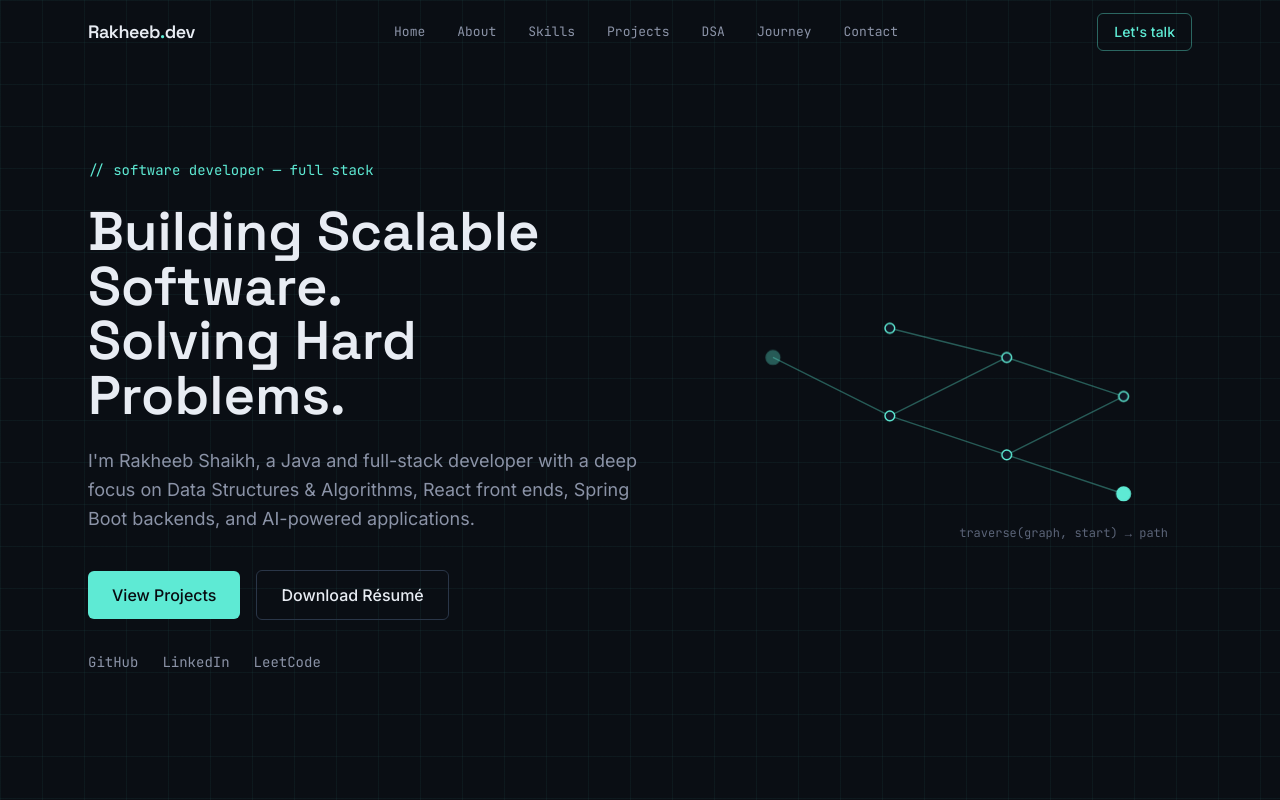
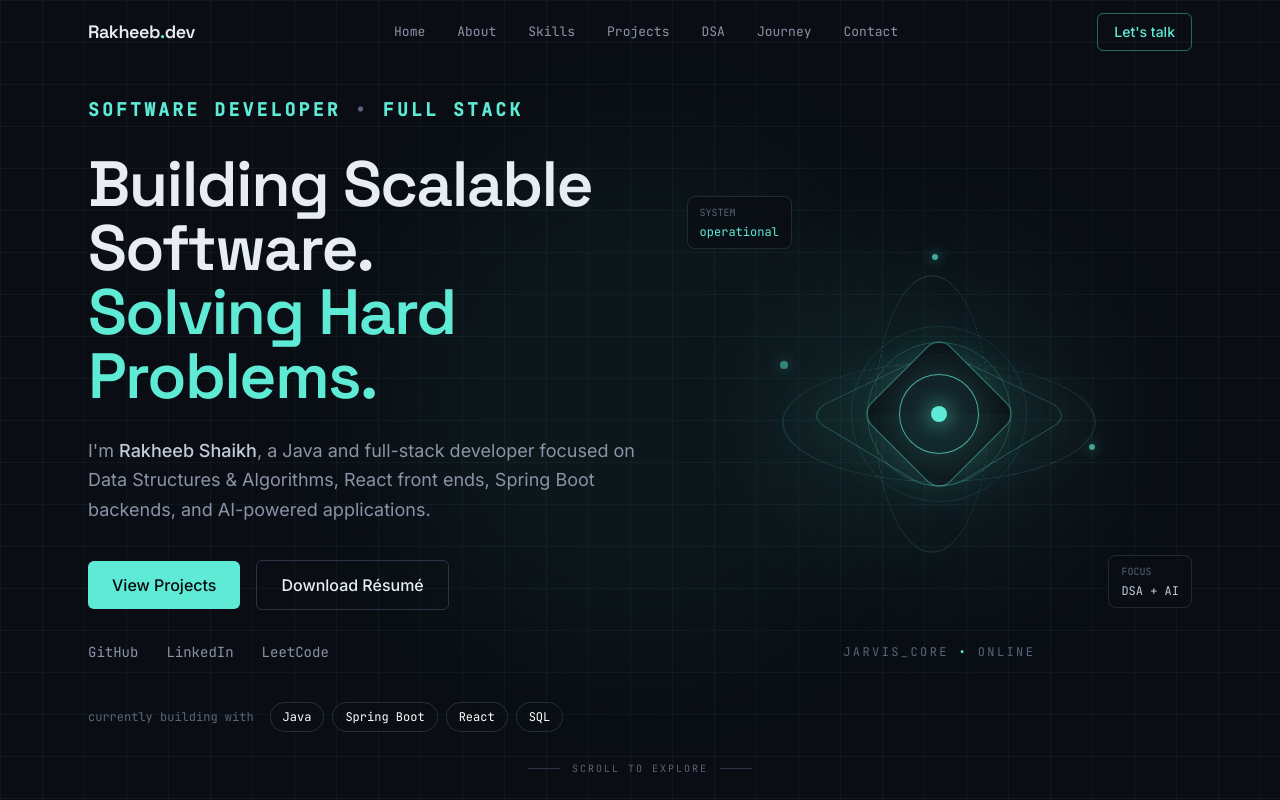
Before and after one commit to rakheebshaikh906-droid/My-Portfolio, a React (Vite) app: page / in a window 1280 px wide. Shown: the top 800 px of the page. Built offline with nearby package versions, Linux system fonts and the light colour scheme.

Commit message:
portfolio

```diff
--- a/src/components/Hero.jsx
+++ b/src/components/Hero.jsx
@@ -4,135 +4,215 @@ const CTA_LINKS = [
 ]
 
 const SOCIAL_LINKS = [
-  { label: 'GitHub', href: 'https://github.com/rakheebshaikh906-droid' },
-  { label: 'LinkedIn', href: 'https://www.linkedin.com/in/rakheeb-shaikh-54830b380/' },
-  { label: 'LeetCode', href: 'https://leetcode.com/u/rakheebshaikh906/' },
+  {
+    label: 'GitHub',
+    href: 'https://github.com/rakheebshaikh906-droid',
+  },
+  {
+    label: 'LinkedIn',
+    href: 'https://www.linkedin.com/in/rakheeb-shaikh-54830b380/',
+  },
+  {
+    label: 'LeetCode',
+    href: 'https://leetcode.com/u/rakheebshaikh906/',
+  },
 ]
 
-// Node coordinates for the signature "graph traversal" visual —
-// a nod to Rakheeb's DSA focus and the Jarvis assistant's decision graph.
-const NODES = [
-  { id: 0, x: 40, y: 60 },
-  { id: 1, x: 160, y: 30 },
-  { id: 2, x: 160, y: 120 },
-  { id: 3, x: 280, y: 60 },
-  { id: 4, x: 280, y: 160 },
-  { id: 5, x: 400, y: 100 },
-  { id: 6, x: 400, y: 200 },
-]
-
-const EDGES = [
-  [0, 1],
-  [0, 2],
-  [1, 3],
-  [2, 3],
-  [2, 4],
-  [3, 5],
-  [4, 5],
-  [4, 6],
-]
+const TECH_STACK = ['Java', 'Spring Boot', 'React', 'SQL']
 
 export default function Hero() {
   return (
     <section
       id="home"
-      className="relative min-h-screen flex items-center bg-schematic bg-grid-fade pt-24 pb-16 overflow-hidden"
+      className="relative min-h-screen overflow-hidden bg-schematic bg-grid-fade pt-24 pb-16"
     >
-      <div className="max-w-6xl mx-auto px-6 grid lg:grid-cols-[1.1fr_0.9fr] gap-16 items-center w-full">
-        <div>
-          <p className="font-mono text-sm text-signal-teal mb-6">// software developer — full stack</p>
+      <div
+        aria-hidden="true"
+        className="pointer-events-none absolute left-1/2 top-1/2 h-[520px] w-[520px] -translate-x-1/2 -translate-y-1/2 rounded-full bg-signal-teal/[0.035] blur-3xl"
+      />
 
-          <h1 className="font-display font-semibold text-4xl sm:text-5xl lg:text-[3.4rem] leading-[1.08] text-fog-100 text-balance">
+      <div className="relative mx-auto grid w-full max-w-6xl items-center gap-14 px-6 lg:grid-cols-[1.05fr_0.95fr] lg:gap-10">
+
+        <div className="relative z-10">
+
+          <div className="mb-7">
+            <p className="font-mono text-base font-semibold uppercase tracking-[0.18em] text-signal-teal sm:text-lg">
+              Software Developer{' '}
+              <span className="text-fog-700">•</span> Full Stack
+            </p>
+          </div>
+
+          <h1 className="font-display text-balance text-4xl font-semibold leading-[1.04] tracking-tight text-fog-100 sm:text-5xl lg:text-[4rem]">
             Building Scalable Software.
             <br />
+            <span className="text-signal-teal">
               Solving Hard Problems.
+            </span>
           </h1>
 
-          <p className="mt-6 text-fog-500 text-lg leading-relaxed max-w-xl">
-            I'm Rakheeb Shaikh, a Java and full-stack developer with a deep focus on Data
-            Structures &amp; Algorithms, React front ends, Spring Boot backends, and
+          <p className="mt-7 max-w-xl text-lg leading-relaxed text-fog-500">
+            I'm{' '}
+            <span className="font-medium text-fog-300">
+              Rakheeb Shaikh
+            </span>
+            , a Java and full-stack developer focused on Data Structures &
+            Algorithms, React front ends, Spring Boot backends, and
             AI-powered applications.
           </p>
 
           <div className="mt-9 flex flex-wrap items-center gap-4">
-            {CTA_LINKS.map((cta) =>
-              cta.primary ? (
-                <a
-                  key={cta.label}
-                  href={cta.href}
-                  className="rounded-md bg-signal-teal px-6 py-3 font-medium text-ink-950 hover:bg-signal-teal/90 transition-colors duration-200"
-                >
-                  {cta.label}
-                </a>
-              ) : (
+            {CTA_LINKS.map((cta) => (
               <a
                 key={cta.label}
                 href={cta.href}
                 download={cta.download || undefined}
-                  className="rounded-md border border-ink-500 px-6 py-3 font-medium text-fog-100 hover:border-signal-teal/50 hover:text-signal-teal transition-colors duration-200"
+                className={
+                  cta.primary
+                    ? 'rounded-md bg-signal-teal px-6 py-3 font-medium text-ink-950 transition-all duration-200 hover:-translate-y-0.5 hover:bg-signal-teal/90 hover:shadow-[0_8px_30px_rgba(94,234,212,0.18)]'
+                    : 'rounded-md border border-ink-500 px-6 py-3 font-medium text-fog-100 transition-all duration-200 hover:-translate-y-0.5 hover:border-signal-teal/50 hover:text-signal-teal'
+                }
               >
                 {cta.label}
               </a>
-              ),
-            )}
+            ))}
           </div>
 
-          <div className="mt-8 flex flex-wrap items-center gap-6 font-mono text-sm text-fog-500">
+          <div className="mt-8 flex flex-wrap items-center gap-x-7 gap-y-3 font-mono text-sm text-fog-500">
             {SOCIAL_LINKS.map((link) => (
               <a
                 key={link.label}
                 href={link.href}
                 target="_blank"
-                rel="noreferrer"
-                className="hover:text-signal-teal transition-colors duration-200 underline-offset-4 hover:underline"
+                rel="noopener noreferrer"
+                className="transition-colors duration-200 hover:text-signal-teal"
               >
                 {link.label}
               </a>
             ))}
           </div>
+
+          <div className="mt-10 flex flex-wrap items-center gap-2">
+            <span className="mr-2 font-mono text-xs text-fog-700">
+              currently building with
+            </span>
+
+            {TECH_STACK.map((tech) => (
+              <span
+                key={tech}
+                className="rounded-full border border-ink-500/80 bg-ink-900/60 px-3 py-1.5 font-mono text-xs text-fog-400"
+              >
+                {tech}
+              </span>
+            ))}
+          </div>
         </div>
 
-        {/* Signature visual: an animated graph traversal, standing in for
-            both the DSA identity and Jarvis's decision-making core. */}
-        <div className="relative hidden lg:flex justify-center animate-floatSlow" aria-hidden="true">
-          <svg viewBox="0 0 460 240" className="w-full max-w-md">
-            {EDGES.map(([a, b], i) => {
-              const from = NODES[a]
-              const to = NODES[b]
-              return (
-                <line
-                  key={`${a}-${b}`}
-                  x1={from.x}
-                  y1={from.y}
-                  x2={to.x}
-                  y2={to.y}
-                  stroke="#5EEAD4"
-                  strokeOpacity="0.35"
-                  strokeWidth="1.5"
-                  strokeDasharray="240"
-                  className="animate-dash"
-                  style={{ animationDelay: `${i * 180}ms` }}
+        <div className="relative flex min-h-[390px] items-center justify-center lg:min-h-[500px]">
+
+          <div
+            aria-hidden="true"
+            className="absolute h-64 w-64 rounded-full bg-signal-teal/[0.06] blur-3xl sm:h-80 sm:w-80"
           />
-              )
-            })}
-            {NODES.map((node, i) => (
-              <circle
-                key={node.id}
-                cx={node.x}
-                cy={node.y}
-                r={i === 0 || i === NODES.length - 1 ? 7 : 5}
-                fill={i === 0 || i === NODES.length - 1 ? '#5EEAD4' : '#111826'}
-                stroke="#5EEAD4"
-                strokeWidth="1.5"
-                className="animate-pulseTrace"
-                style={{ animationDelay: `${i * 220}ms` }}
+
+          <div
+            className="relative h-[310px] w-[310px] sm:h-[380px] sm:w-[380px]"
+            style={{
+              perspective: '1000px',
+            }}
+          >
+
+            <div
+              aria-hidden="true"
+              className="absolute left-1/2 top-1/2 h-[250px] w-[250px] -translate-x-1/2 -translate-y-1/2 rounded-full border border-signal-teal/20 sm:h-[310px] sm:w-[310px]"
+              style={{
+                transform:
+                  'translate(-50%, -50%) rotateX(68deg) rotateZ(-18deg)',
+              }}
             />
-            ))}
-          </svg>
-          <span className="absolute -bottom-2 right-6 font-mono text-xs text-fog-700">
-            traverse(graph, start) → path
-          </span>
+
+            <div
+              aria-hidden="true"
+              className="absolute left-1/2 top-1/2 h-[220px] w-[220px] -translate-x-1/2 -translate-y-1/2 rounded-full border border-signal-teal/15 sm:h-[275px] sm:w-[275px]"
+              style={{
+                transform:
+                  'translate(-50%, -50%) rotateY(66deg) rotateZ(25deg)',
+              }}
+            />
+
+            <span
+              aria-hidden="true"
+              className="absolute left-[8%] top-[36%] h-2 w-2 rounded-full bg-signal-teal shadow-[0_0_14px_rgba(94,234,212,0.8)] animate-pulse"
+            />
+
+            <span
+              aria-hidden="true"
+              className="absolute right-[9%] top-[58%] h-1.5 w-1.5 rounded-full bg-signal-teal/80 shadow-[0_0_12px_rgba(94,234,212,0.7)] animate-pulse"
+              style={{ animationDelay: '500ms' }}
+            />
+
+            <span
+              aria-hidden="true"
+              className="absolute left-[48%] top-[8%] h-1.5 w-1.5 rounded-full bg-signal-teal/70 shadow-[0_0_12px_rgba(94,234,212,0.7)] animate-pulse"
+              style={{ animationDelay: '900ms' }}
+            />
+
+            <div
+              className="absolute left-1/2 top-1/2 h-40 w-40 -translate-x-1/2 -translate-y-1/2 sm:h-48 sm:w-48"
+              style={{
+                transformStyle: 'preserve-3d',
+              }}
+            >
+
+              <div
+                className="absolute inset-0 animate-spinSlow rounded-[2rem] border border-signal-teal/30 bg-signal-teal/[0.025] shadow-[0_0_80px_rgba(94,234,212,0.08)]"
+                style={{
+                  transform: 'rotateX(58deg) rotateZ(45deg)',
+                }}
+              />
+
+              <div
+                className="absolute left-1/2 top-1/2 h-24 w-24 -translate-x-1/2 -translate-y-1/2 rotate-45 rounded-2xl border border-signal-teal/50 bg-ink-900/80 shadow-[0_0_45px_rgba(94,234,212,0.12)] sm:h-28 sm:w-28"
+              />
+
+              <div className="absolute left-1/2 top-1/2 flex h-16 w-16 -translate-x-1/2 -translate-y-1/2 items-center justify-center rounded-full border border-signal-teal/70 bg-signal-teal/[0.08] shadow-[0_0_45px_rgba(94,234,212,0.25)] sm:h-20 sm:w-20">
+                <div className="h-3 w-3 rounded-full bg-signal-teal shadow-[0_0_22px_rgba(94,234,212,1)] sm:h-4 sm:w-4" />
               </div>
+
+              <div className="absolute left-1/2 top-1/2 h-28 w-28 -translate-x-1/2 -translate-y-1/2 rounded-full border border-signal-teal/20 sm:h-36 sm:w-36" />
+
+              <div className="absolute left-1/2 top-1/2 h-36 w-36 -translate-x-1/2 -translate-y-1/2 rounded-full border border-signal-teal/10 sm:h-44 sm:w-44" />
+            </div>
+          </div>
+
+          <div className="absolute bottom-1 left-1/2 -translate-x-1/2 whitespace-nowrap font-mono text-[10px] tracking-[0.2em] text-fog-700 sm:text-xs">
+            JARVIS_CORE{' '}
+            <span className="text-signal-teal">•</span> ONLINE
+          </div>
+
+          <div className="absolute left-0 top-8 hidden rounded-lg border border-ink-500/70 bg-ink-900/80 px-3 py-2 backdrop-blur-sm sm:block">
+            <p className="font-mono text-[10px] text-fog-700">
+              SYSTEM
+            </p>
+            <p className="mt-1 font-mono text-xs text-signal-teal">
+              operational
+            </p>
+          </div>
+
+          <div className="absolute bottom-14 right-0 hidden rounded-lg border border-ink-500/70 bg-ink-900/80 px-3 py-2 backdrop-blur-sm sm:block">
+            <p className="font-mono text-[10px] text-fog-700">
+              FOCUS
+            </p>
+            <p className="mt-1 font-mono text-xs text-fog-300">
+              DSA + AI
+            </p>
+          </div>
+        </div>
+      </div>
+
+      <div className="absolute bottom-6 left-1/2 hidden -translate-x-1/2 items-center gap-3 font-mono text-[10px] tracking-[0.2em] text-fog-700 md:flex">
+        <span className="h-px w-8 bg-ink-500" />
+        SCROLL TO EXPLORE
+        <span className="h-px w-8 bg-ink-500" />
       </div>
     </section>
   )
```
Lines whose indentation alone changed are shown as unchanged.
